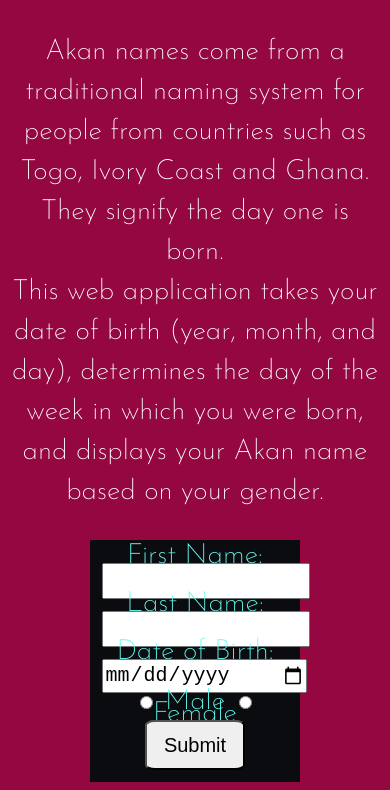
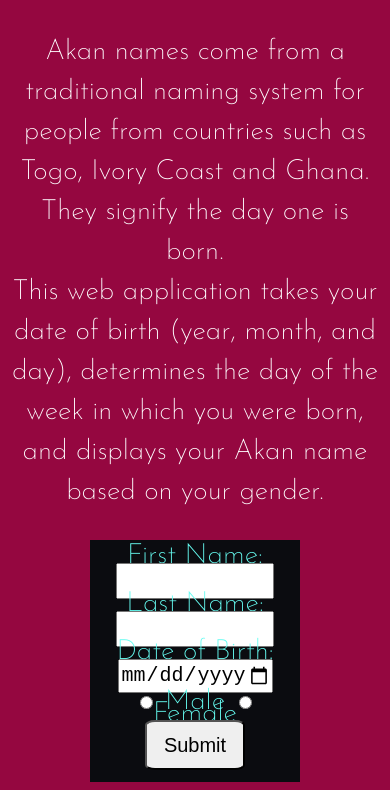
Before and after one commit to Kirugik/akan-name-page, a plain HTML site: page index.html in a window 390 px wide. Shown: the part 83-873 px from the top of the page. Drawn offline with Linux system fonts and the light colour scheme.

Commit message:
Make the form responsive to small screens

```diff
--- a/css/styles.css
+++ b/css/styles.css
@@ -68,3 +68,14 @@ body {
     width: 200px;
   }
 }
+
+@media screen and (max-width: 410px) {
+  .input-form-details [type="text"],
+  [type="date"] {
+    width: 150px;
+  }
+
+  .input-form-details [type="date"] {
+    width: 150px;
+  }
+}
```
